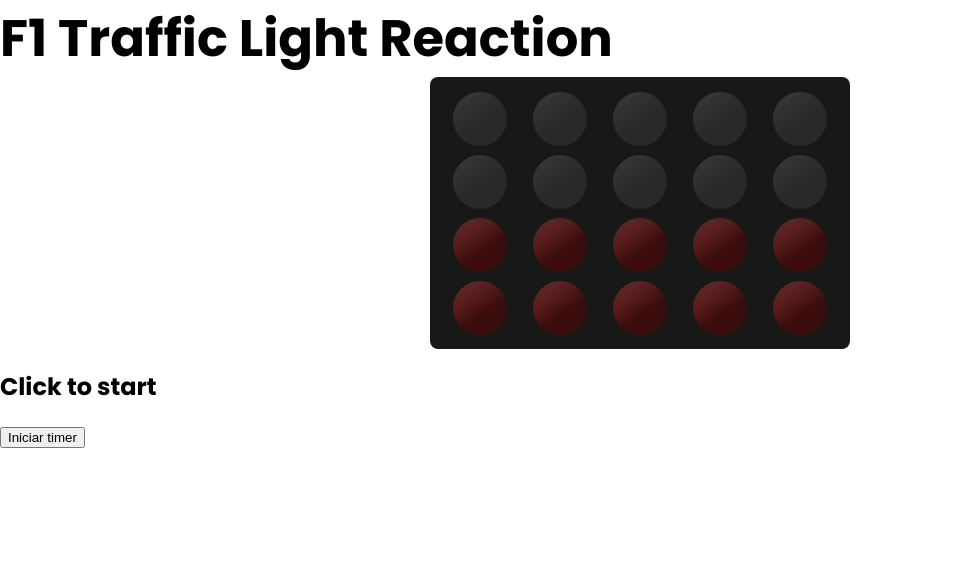
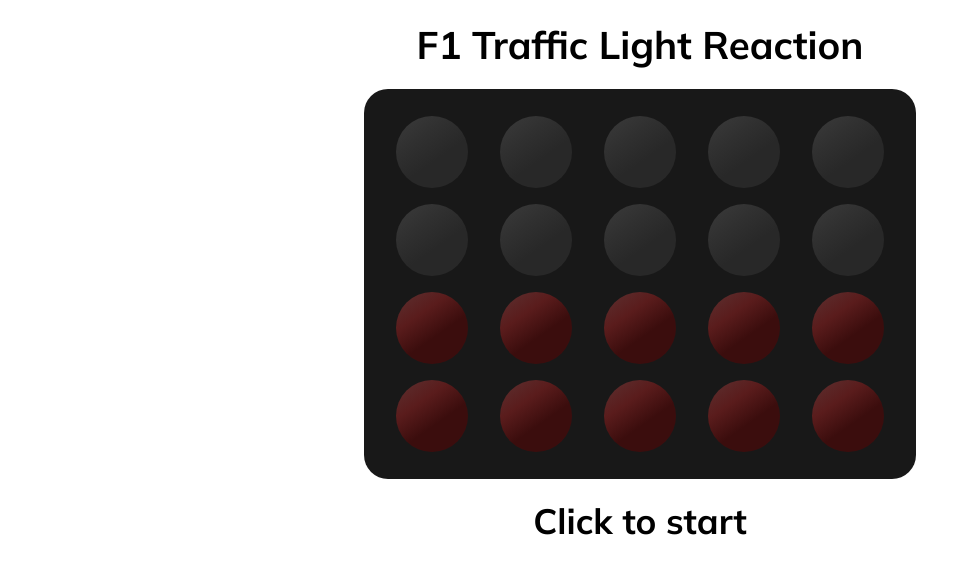
Before and after one commit to Cito2310/traffic-light-f1-reaction, a React (Vite) app: page / in a window 1280 px wide. Shown: the top 574 px of the page, without its empty margins (0-979 px from the left). Built offline with nearby package versions, Linux system fonts and the light colour scheme.

Commit message:
Finish app, ready for deploy

```diff
--- a/package.json
+++ b/package.json
@@ -1,7 +1,7 @@
 {
   "name": "traffic-light-f1-reaction",
   "private": true,
-  "version": "0.4.0",
+  "version": "1.0.0",
   "type": "module",
   "scripts": {
     "dev": "vite",
--- a/src/App.tsx
+++ b/src/App.tsx
@@ -1,9 +1,13 @@
-import "./config.scss";
 import { useContext } from 'react';
+
 import { contextApp } from "./provider/ProviderApp";
+
 import { SectionTitle } from "./section-title/SectionTitle";
 import { SectionTrafficLight } from "./section-traffic-light/SectionTrafficLight";
 import { SectionText } from "./section-text/SectionText";
+
+import "./config.scss";
+
 
 export const App = () => {
     const { countdown, state, dispatch } = useContext(contextApp)
@@ -41,17 +45,13 @@
         }
     }
 
-    const onResetTimer = () => {
-        countdown.reset();
-    }
-
     return (
         <div className="App">
             <SectionTitle/>
             <SectionTrafficLight/>
             <SectionText/>
 
-            <button onClick={onInitTimer}>Iniciar timer</button>
+            <button id='tap-screen' onClick={onInitTimer}/>
         </div>
     )
 }
--- a/src/config.scss
+++ b/src/config.scss
@@ -1,15 +1,24 @@
-@import url('https://fonts.googleapis.com/css2?family=Montserrat:wght@100;200;300;400;500;600;700;800;900&display=swap');
 @import url('https://fonts.googleapis.com/css2?family=Roboto:wght@100;300;400;500;700;900&display=swap');
 @import url('https://fonts.googleapis.com/css2?family=Open+Sans:wght@300;400;500;600;700;800&display=swap');
-@import url('https://fonts.googleapis.com/css2?family=Poppins:wght@100;200;300;400;500;600;700;800;900&display=swap');
-@import url('https://fonts.googleapis.com/css2?family=Montserrat:wght@100;200;300;400;500;600;700;800;900&display=swap');
-body {
+@import url('https://fonts.googleapis.com/css2?family=Mulish:ital,wght@0,200;0,300;0,400;0,500;0,600;0,700;0,800;0,900;0,1000;1,200;1,300;1,400;1,500;1,600;1,700;1,800;1,900;1,1000&display=swap');
+
+body, html, #root {
     margin: 0;
-    font-family: Poppins, "Open Sans", Roboto , Montserrat, Calibri, Arial, Helvetica, sans-serif;
 }
 
 .App {
-    // font-size: 0.6px;
-    // width: 100vw;
-    // height: 100vh;
+    display: flex;
+    flex-direction: column;
+    font-family: Mulish, "Open Sans", Roboto, Calibri, Arial, Helvetica, sans-serif;
+    margin: 20px 50px 50px;
 }
+
+#tap-screen {
+    all: unset;
+    background-color: rgba(0, 0, 0, 0);
+    height: 100vh;
+    left: 0;
+    position: absolute;
+    top: 0;
+    width: 100%;
+}
--- a/src/section-text/SectionText.tsx
+++ b/src/section-text/SectionText.tsx
@@ -1,5 +1,8 @@
 import { useContext } from 'react';
 import { contextApp } from '../provider/ProviderApp';
+
+import "./section-text.scss"
+
 export const SectionText = () => {
     const { state } = useContext(contextApp);
     const { currentStatus, stopwatch } = state;
@@ -14,12 +17,13 @@
                 : currentStatus === "too-soon" ? "Too soon" : "Error client"
             }</h2>
 
-            <h3>{
-                currentStatus === "available-reset"
-                || currentStatus === "too-soon"
-                ?  "Click to reset"
+            {
+                currentStatus === "available-reset" || currentStatus === "too-soon"
+                ? <h3>
+                    <i className="fa-solid fa-arrow-rotate-left"/> Tap to reset
+                </h3>
                 : null
-            }</h3>
+            }
         </section>
     )
 }
--- /dev/null
+++ b/src/section-text/section-text.scss
@@ -0,0 +1,17 @@
+#section-text {
+    display: flex;
+    flex-direction: column;
+    margin-top: 20px;
+
+    h2 {
+        font-size: 2.2em;
+        font-weight: 700;
+        margin: 0 auto 0;
+    }
+
+    h3 {
+        font-size: 21px;
+        font-weight: 400;
+        margin: 0 auto 0;
+    }
+}
--- a/src/section-title/section-title.scss
+++ b/src/section-title/section-title.scss
@@ -1,9 +1,11 @@
 #section-title {
-
+    display: flex;
+    margin-bottom: 20px;
 
     h1 {
         all: unset;
+        margin: auto;
         font-weight: 700;
-        font-size: 3.2em;
+        font-size: 2.4em;
     }
 }
--- a/src/section-traffic-light/section-traffic-light.scss
+++ b/src/section-traffic-light/section-traffic-light.scss
@@ -1,13 +1,12 @@
 #section-traffic-light {
     display: flex;
-    font-size: 10px;
 
     #container-traffic-light {
         background-color: #181818;
         display: flex;
         margin: auto;
-        padding: 1em 1em;
-        border-radius: 0.8em;
+        padding: 1.2em 1em;
+        border-radius: 24px;
     }
 }
 
@@ -16,10 +15,10 @@
     flex-direction: column;
 
     .light {
-        width: 5.4em;
+        width: 72px;
         aspect-ratio: 1;
         border-radius: 50%;
-        margin: 0.45em 1.3em;
+        margin: 8px 16px;
     }
 }
 
```
Also changed, not shown: 1 other file (tests, documents, lock files or other folders).
